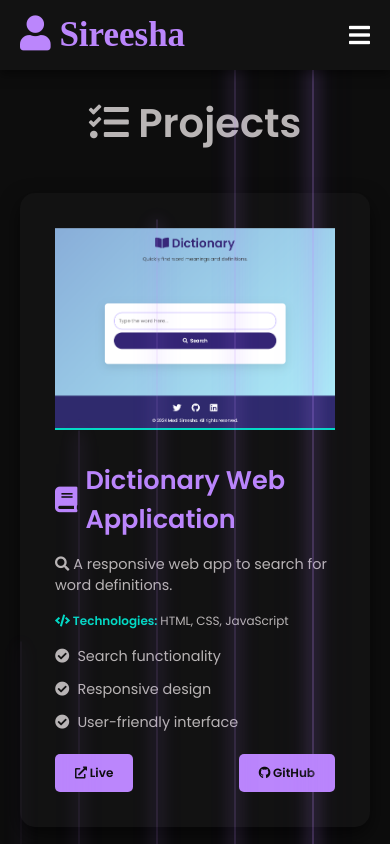
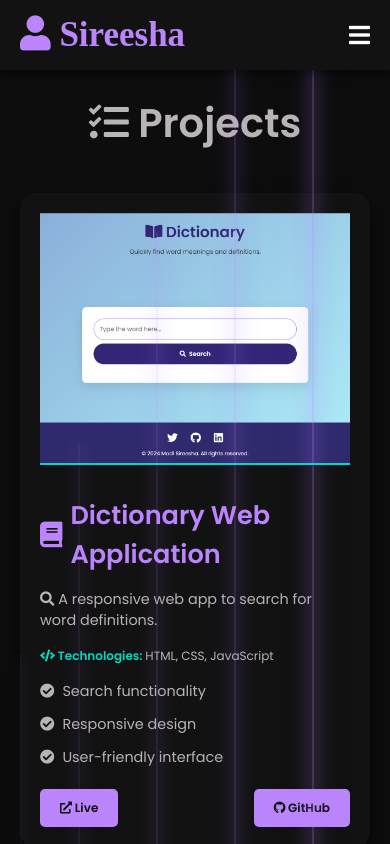
Before and after one commit to sireesha0904/Portfolio-Angular, an Angular app: page /projects in a window 390 px wide. Shown: the top 844 px of the page. Built offline with nearby package versions, Linux system fonts and the light colour scheme.

Commit message:
updated.

```diff
--- a/src/app/projects/projects.component.css
+++ b/src/app/projects/projects.component.css
@@ -13,7 +13,7 @@
 
 .projects-grid {
   display: grid;
-  grid-template-columns: repeat(auto-fit, minmax(300px, 1fr));
+  grid-template-columns: repeat(auto-fit, minmax(350px, 1fr));
   gap: 40px;
   justify-content: center;
 }
@@ -27,7 +27,7 @@
   overflow: hidden;
   transition: transform 0.3s ease, box-shadow 0.3s ease;
   padding: 0;
-  max-width: 400px;
+  max-width: 450px;
 }
 
 .project-card:hover {
@@ -43,9 +43,15 @@
 
 .card-image img {
   width: 100%;
-  height: 200px;
+  height: 250px;
   object-fit: cover;
   border-bottom: 2px solid var(--accent-color);
+  transition: opacity 0.4s ease, transform 0.4s ease;
+}
+
+.project-card:hover .card-image img {
+  transform: scale(1.05);
+  opacity: 0.95;
 }
 
 .card-details h3 {
@@ -109,12 +115,8 @@ ul li {
 /* Media Queries */
 @media (max-width: 768px) {
   .projects-grid {
-    grid-template-columns: repeat(auto-fit, minmax(280px, 1fr));
+    grid-template-columns: repeat(auto-fit, minmax(320px, 1fr));
     gap: 30px;
-  }
-
-  .project-card {
-    padding: 15px;
   }
 
   .project-card h3 {
```
